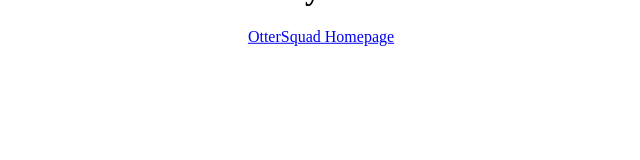
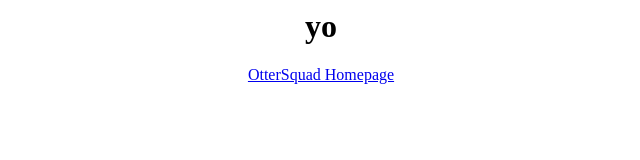
Before and after one commit to adkim147/adkim147.github.io, a plain HTML site: page index.html in a window 1280 px wide. Shown: the whole page, without its empty margins (319-959 px from the left). Drawn offline with Linux system fonts and the light colour scheme.

Commit message:
Update index.html

```diff
--- a/index.html
+++ b/index.html
@@ -1,14 +1,4 @@
 <html>
-  <head>
-    <title>Hi Friend</title>
-    <style>
-      .center {
-        position: relative;
-        top: 50%;
-        transform: translateY(-50%);
-      }
-    </style>
-  </head>
   <body>
     <center>
       <div class="center">
```
